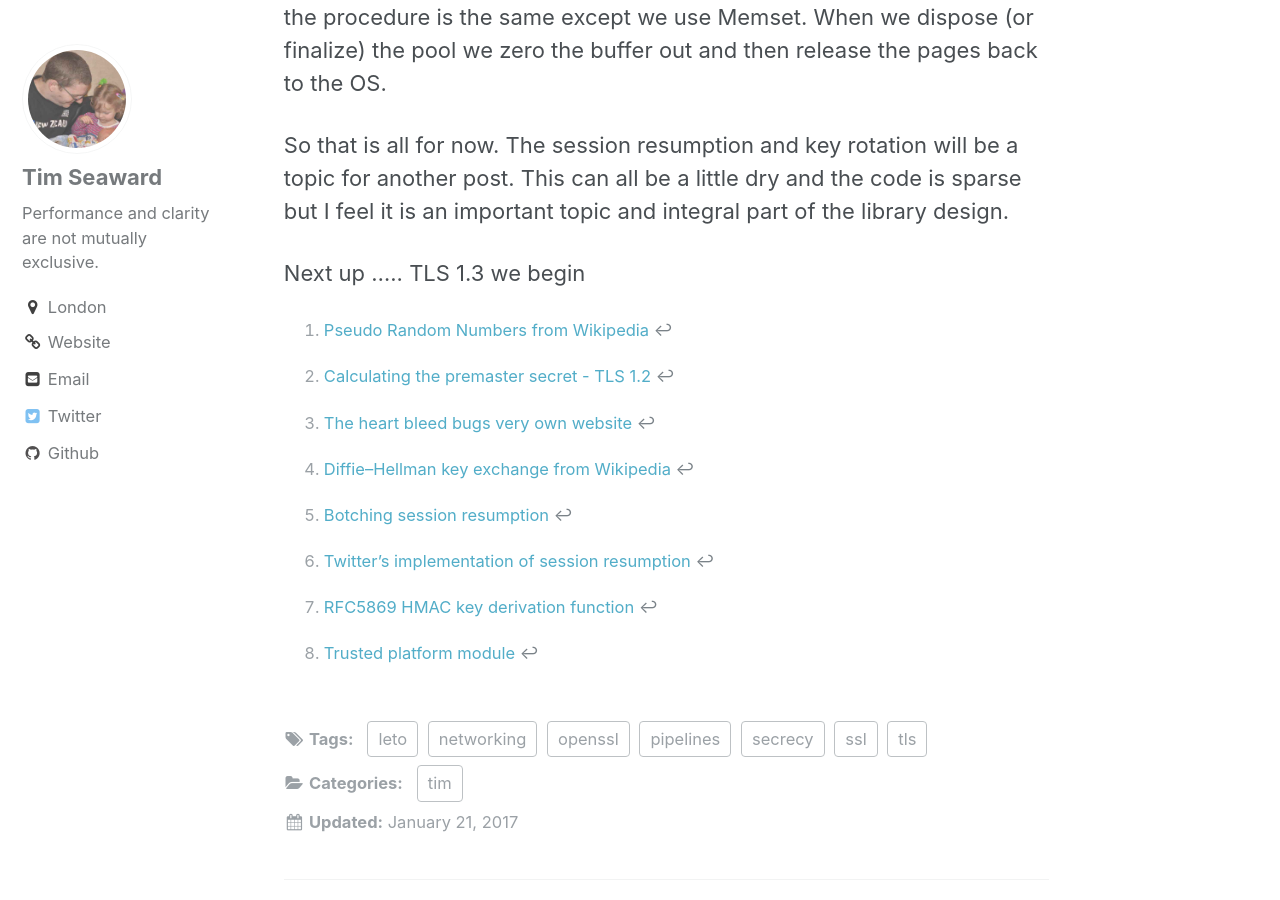
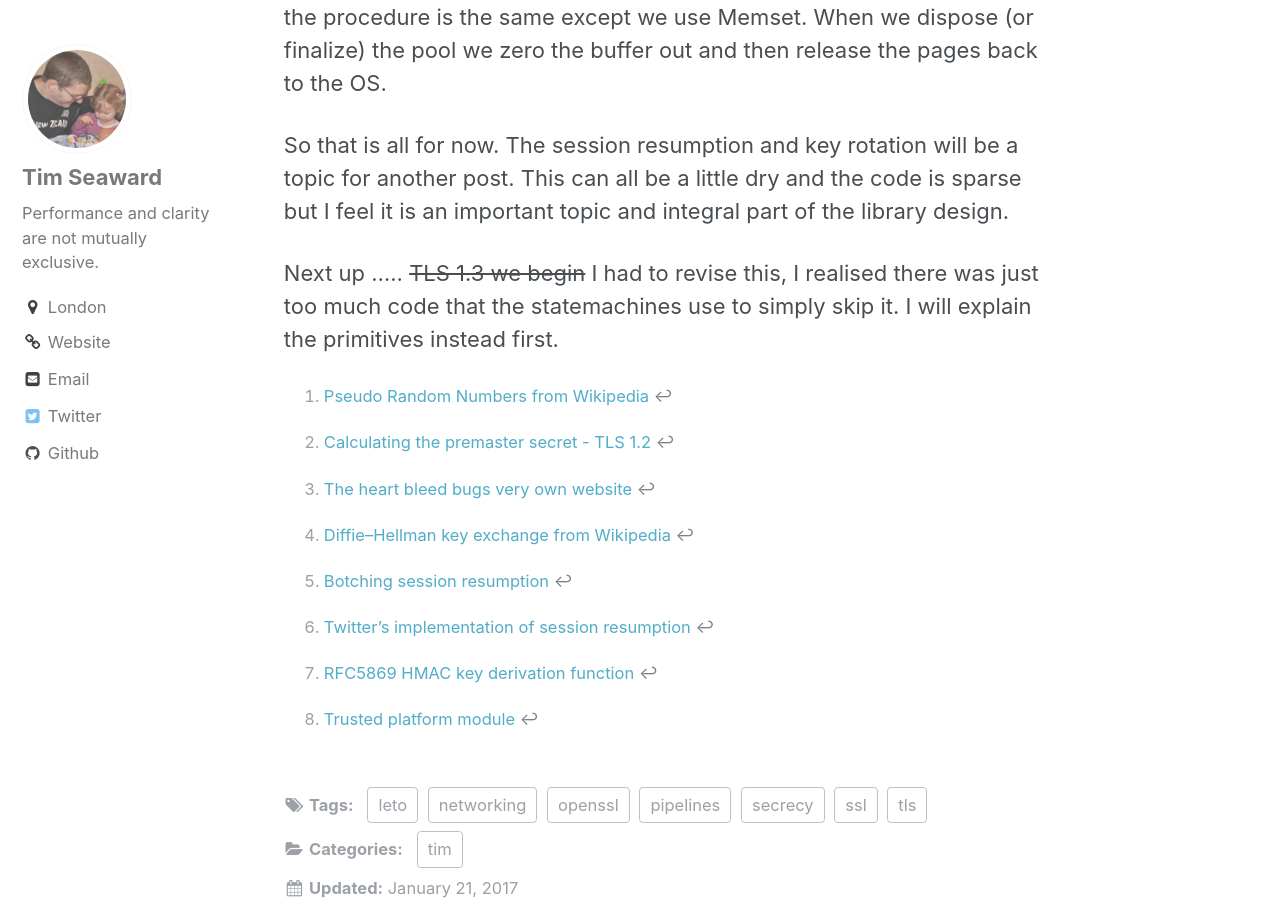
Before and after one commit to cetusfinance/cetusfinance.github.io, a Jekyll site: the page built from _posts/tim/2017-01-21-Not-all-secrets-are-created-equal.md, in a window 1280 px wide and 900 px high, scrolled down 10212 px. Built offline with Jekyll 4.4.1, drawn with Linux system fonts in a browser that asks for light colours; comment, search, counter and statistics services are not loaded.

```diff
--- a/_posts/tim/2017-01-21-Not-all-secrets-are-created-equal.md
+++ b/_posts/tim/2017-01-21-Not-all-secrets-are-created-equal.md
@@ -205,7 +205,8 @@ is the same except we use Memset. When we dispose (or finalize) the pool we zero
 So that is all for now. The session resumption and key rotation will be a topic for another post. This can all be a little dry and the code is sparse
 but I feel it is an important topic and integral part of the library design.
 
-Next up ..... TLS 1.3 we begin
+Next up ..... ~~TLS 1.3 we begin~~ I had to revise this, I realised there was just too much code that the statemachines use
+to simply skip it. I will explain the primitives instead first.
 
 [^1]: [Pseudo Random Numbers from Wikipedia](https://en.wikipedia.org/wiki/Pseudorandom_function_family)
 [^2]: [Calculating the premaster secret - TLS 1.2](https://tools.ietf.org/html/rfc5246#section-8.1)
```
Also changed, not shown: images/buildingblocksi/lego.jpg (added), images/buildingblocksi/teaser.jpg (added).
